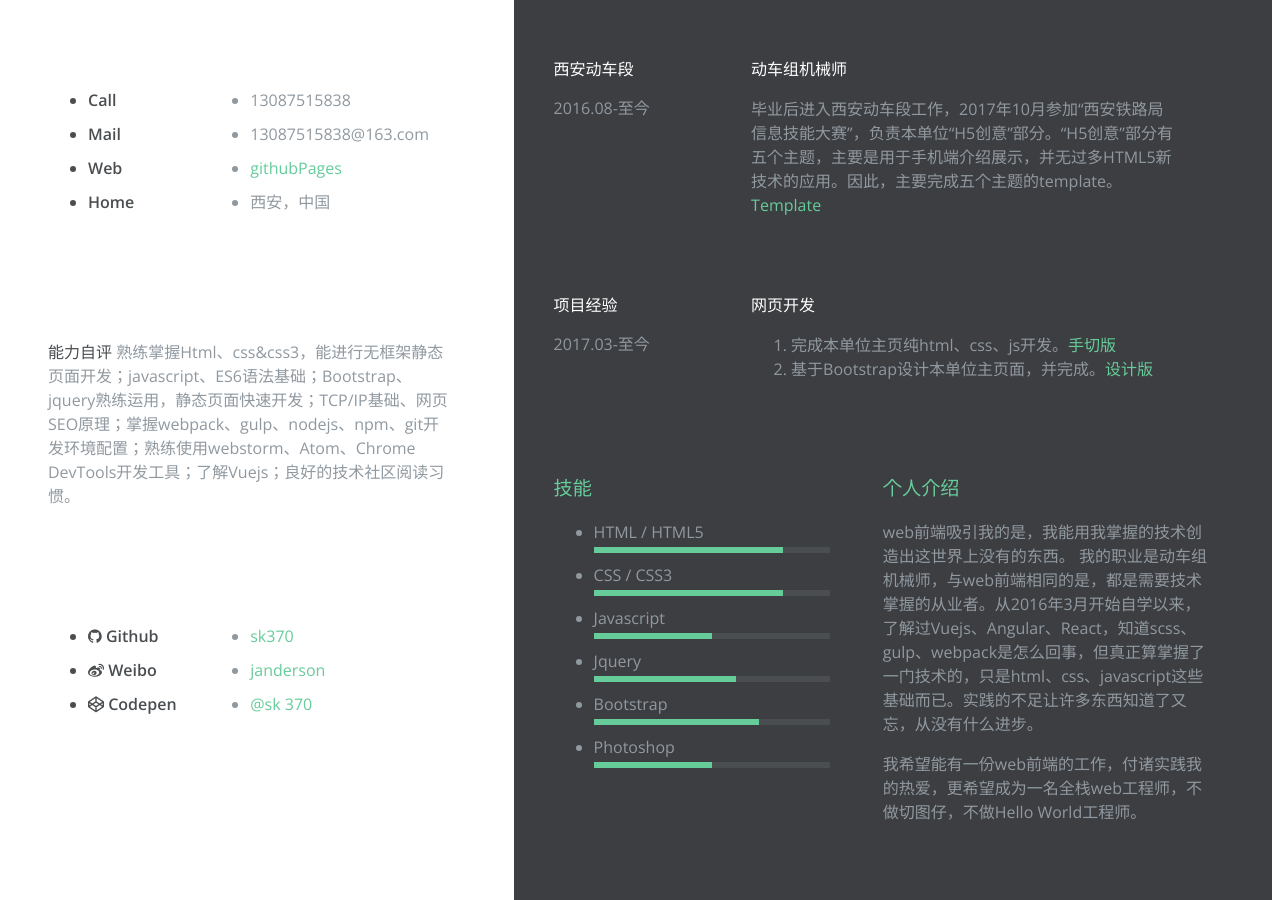
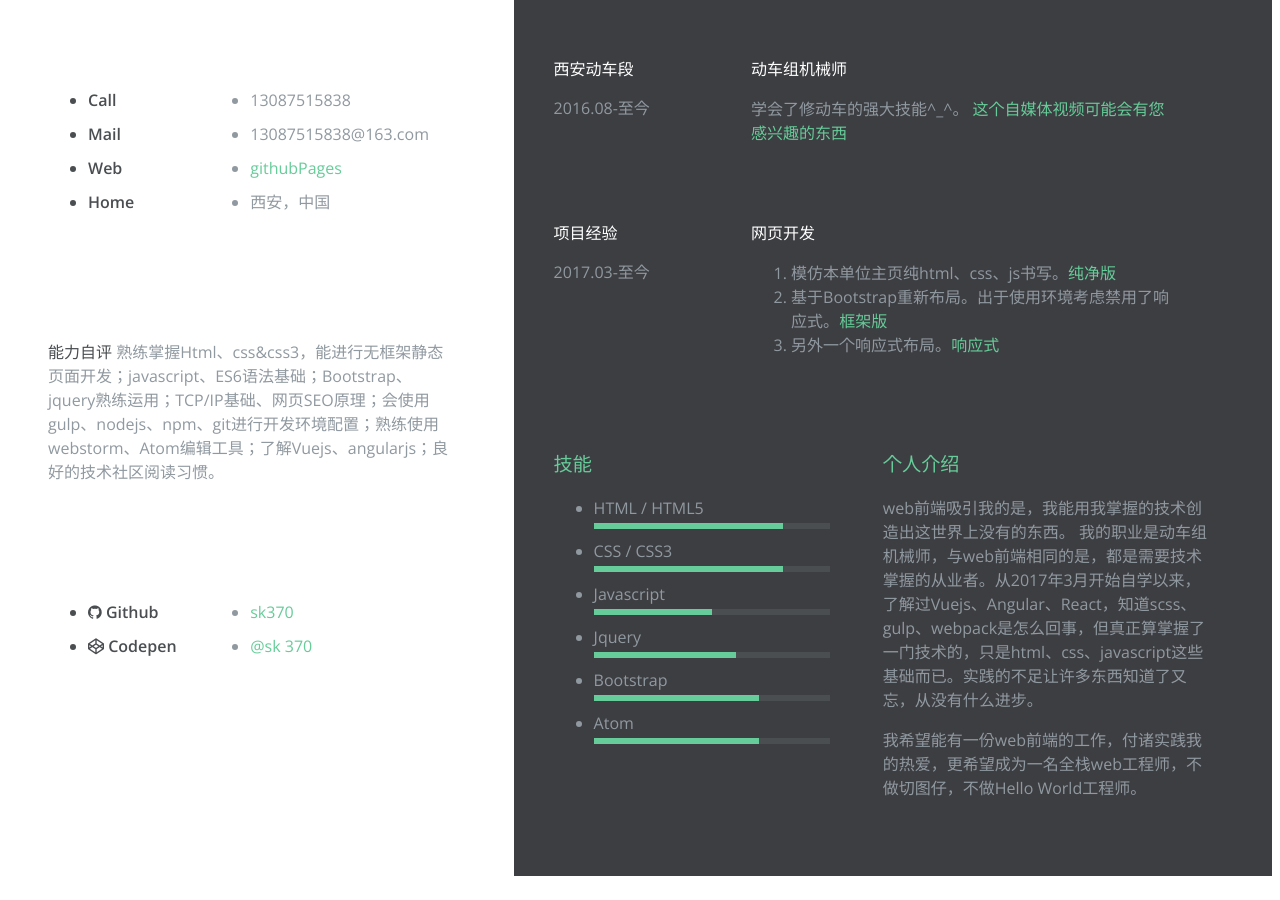
Before and after one commit to sk370/resume, a plain HTML site: page index.html in a window 1280 px wide. Shown: the part 286-1186 px from the top of the page. After the commit the page ends 1162 px from the top, so only its background shows below. Drawn offline with nearby package versions, Linux system fonts and the light colour scheme.

Commit message:
modify content

```diff
--- a/index.css
+++ b/index.css
@@ -335,7 +335,7 @@ a {
   animation: skill_5 0.6s ease;
 }
 .section-wrapper .skill-percentage:nth-child(6)::before {
-  width: 50%;
+  width: 70%;
   animation: skill_6 0.6s ease;
 }
 .section-wrapper .skill-percentage:nth-child(7)::before {
@@ -388,7 +388,7 @@ a {
     width: 0;
   }
   to {
-    width: 50%;
+    width: 70%;
   }
 }
 @keyframes skill_7 {
--- a/index.html
+++ b/index.html
@@ -68,21 +68,21 @@
         </div>
         <div class="contact-presentation">
           <!-- YOUR PRESENTATION RESUME  -->
-          <p><span class="bold">能力自评</span> 熟练掌握Html、css&amp;css3，能进行无框架静态页面开发；javascript、ES6语法基础；Bootstrap、jquery熟练运用，静态页面快速开发；TCP/IP基础、网页SEO原理；掌握webpack、gulp、nodejs、npm、git开发环境配置；熟练使用webstorm、Atom、Chrome DevTools开发工具；了解Vuejs；良好的技术社区阅读习惯。</p>
+          <p><span class="bold">能力自评</span> 熟练掌握Html、css&amp;css3，能进行无框架静态页面开发；javascript、ES6语法基础；Bootstrap、jquery熟练运用；TCP/IP基础、网页SEO原理；会使用gulp、nodejs、npm、git进行开发环境配置；熟练使用webstorm、Atom编辑工具；了解Vuejs、angularjs；良好的技术社区阅读习惯。</p>
         </div>
         <div class="contact-social clearfix">
           <ul class="list-titles">
             <li><i class="fa fa-github"></i> Github</li>
-            <li><i class="fa fa-weibo"></i> Weibo</li>
+            <!-- <li><i class="fa fa-weibo"></i> Weibo</li> -->
             <li><i class="fa fa-codepen"></i> Codepen</li>
           </ul>
           <ul class="list-content">
             <!-- REMEMBER TO PUT THE URL ON THE HREF TAG  -->
-            <li><a href="https://github.com/sk370">sk370</a></li>
+            <li><a href="https://github.com/sk370" target="_blank">sk370</a></li>
             <!-- YOUR TWITTER USER  -->
-            <li><a href="">janderson</a></li>
+            <!-- <li><a href="">janderson</a></li> -->
             <!-- YOUR DRIBBBLE USER  -->
-            <li><a href="https://codepen.io/sk370/">@sk
+            <li><a href="https://codepen.io/sk370/" target="_blank">@sk
           370</a></li>
             <!-- YOUR BEHANCE USER  -->
           </ul>
@@ -120,7 +120,7 @@
             <div class="experience-title">动车组机械师</div>
             <!-- JOB TITLE  -->
             <div class="company-description">
-              <p>毕业后进入西安动车段工作，2017年10月参加“西安铁路局信息技能大赛”，负责本单位“H5创意”部分。“H5创意”部分有五个主题，主要是用于手机端介绍展示，并无过多HTML5新技术的应用。因此，主要完成五个主题的template。<a href="http://sk370.coding.me/template" target="_blank">Template</a></p>
+              <p>学会了修动车的强大技能^_^。<a href="https://m.weibo.cn/status/4182021481949367?sourceType=weixin&sudaref=wx.qq.com&display=0&retcode=6102" target="_blank">   这个自媒体视频可能会有您感兴趣的东西</a></p>
               <!-- JOB DESCRIPTION  -->
             </div>
           </div>
@@ -135,8 +135,9 @@
             <!-- JOB TITLE  -->
             <div class="company-description">
               <ol>
-                <li>完成本单位主页纯html、css、js开发。<a href="http://sk370.top/crh/index.html" target="_blank">手切版</a></li>
-                <li>基于Bootstrap设计本单位主页面，并完成。<a href="http://sk370.top/mywebsite/index.html" target="_blank">设计版</a></li>
+                <li>模仿本单位主页纯html、css、js书写。<a href="http://sk370.top/crh/index.html" target="_blank">纯净版</a></li>
+                <li>基于Bootstrap重新布局。出于使用环境考虑禁用了响应式。<a href="http://sk370.top/mywebsite/index.html" target="_blank">框架版</a></li>
+                <li>另外一个响应式布局。<a href="http://sk370.top/freeCodePen/%E7%AE%80%E9%A1%B5/%E7%AE%80%E9%A1%B5.html" target="_blank">响应式</a></li>
               </ol>
               <!-- JOB DESCRIPTION  -->
             </div>
@@ -152,14 +153,14 @@
             <li class="skill-percentage">Javascript</li>
             <li class="skill-percentage">Jquery</li>
             <li class="skill-percentage">Bootstrap</li>
-            <li class="skill-percentage">Photoshop</li>
+            <li class="skill-percentage">Atom</li>
           </ul>
         </div>
         <div class="section-wrapper clearfix">
           <h3 class="section-title">个人介绍</h3>
           <!-- DESCRIPTION OF YOUR HOBBIES -->
           <p>web前端吸引我的是，我能用我掌握的技术创造出这世界上没有的东西。
-            我的职业是动车组机械师，与web前端相同的是，都是需要技术掌握的从业者。从2016年3月开始自学以来，了解过Vuejs、Angular、React，知道scss、gulp、webpack是怎么回事，但真正算掌握了一门技术的，只是html、css、javascript这些基础而已。实践的不足让许多东西知道了又忘，从没有什么进步。</p>
+            我的职业是动车组机械师，与web前端相同的是，都是需要技术掌握的从业者。从2017年3月开始自学以来，了解过Vuejs、Angular、React，知道scss、gulp、webpack是怎么回事，但真正算掌握了一门技术的，只是html、css、javascript这些基础而已。实践的不足让许多东西知道了又忘，从没有什么进步。</p>
           <p>我希望能有一份web前端的工作，付诸实践我的热爱，更希望成为一名全栈web工程师，不做切图仔，不做Hello World工程师。</p>
         </div>
       </div>
```
